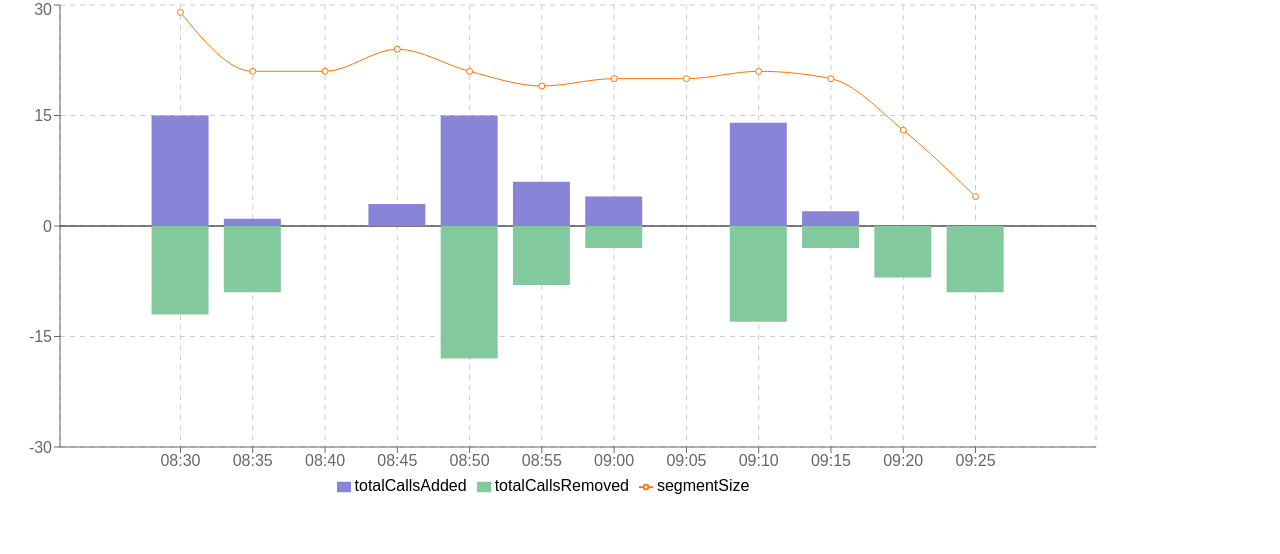
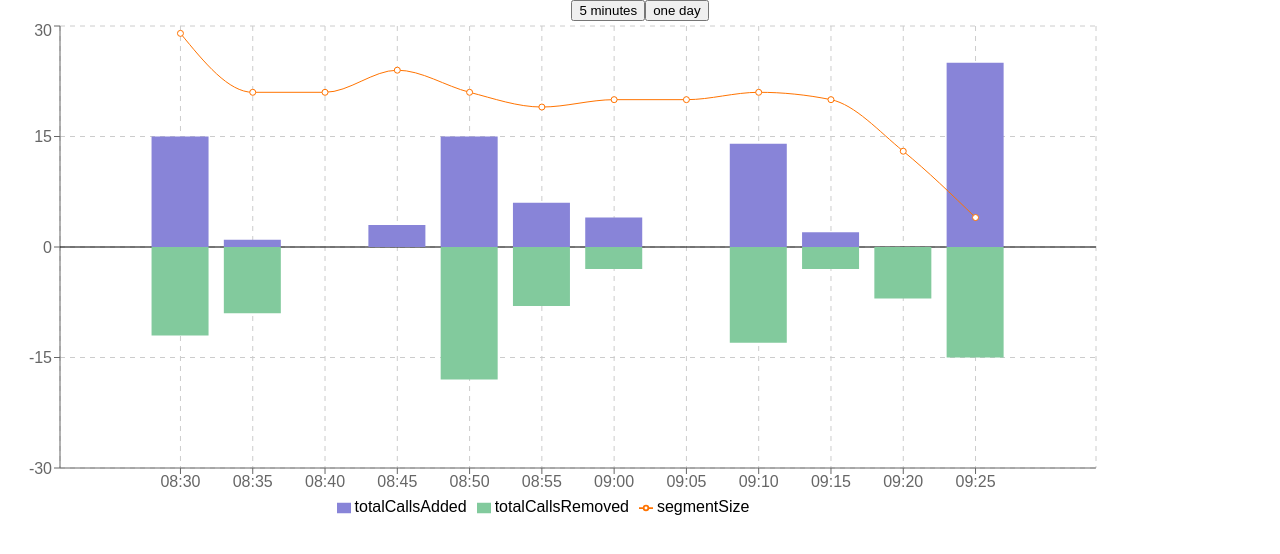
Before and after one commit to nkhristinin/tomatoes-chart, a React (Create React App) app: page / in a window 1280 px wide. Shown: the top 554 px of the page. Built offline with nearby package versions, Linux system fonts and the light colour scheme.

Commit message:
Add possibility to change group time

```diff
--- a/src/API/index.js
+++ b/src/API/index.js
@@ -1,6 +1,6 @@
 // @flow
 
-import { getTime, subMinutes } from "date-fns"
+import { getTime, subMinutes, subHours } from "date-fns"
 
 const getRandomInt = (min: number, max: number): number =>
   Math.floor(Math.random() * (max - min)) + min
@@ -8,7 +8,12 @@ const getRandomInt = (min: number, max: number): number =>
 /**
  * Ger random array of ticks from some date
  */
-const getRandomPastTicks = (fromDate: number, count: number): Array<Tick> => {
+const getRandomPastTicks = (
+  fromDate: number,
+  count: number,
+  diff: number => number,
+  range: number = 10
+): Array<Tick> => {
   return Array(count)
     .fill(undefined)
     .reduce(acc => {
@@ -16,18 +21,16 @@ const getRandomPastTicks = (fromDate: number, count: number): Array<Tick> => {
       if (acc.length === 0) {
         newItem = {
           timestamp: getTime(fromDate),
-          totalCallsAdded: getRandomInt(0, 10),
-          totalCallsRemoved: -getRandomInt(0, 10),
+          totalCallsAdded: getRandomInt(0, range),
+          totalCallsRemoved: -getRandomInt(0, range),
           segmentSize: getRandomInt(0, 5)
         }
       } else {
         const prevItem = acc[acc.length - 1]
-        const newCallsAdded = getRandomInt(0, 10)
-        const newCallsRemoved = getRandomInt(0, 10)
+        const newCallsAdded = getRandomInt(0, range)
+        const newCallsRemoved = getRandomInt(0, range)
         newItem = {
-          timestamp: getTime(
-            subMinutes(prevItem.timestamp, getRandomInt(0, 10))
-          ),
+          timestamp: getTime(diff(prevItem.timestamp)),
           totalCallsAdded: newCallsAdded,
           totalCallsRemoved: -newCallsRemoved,
           segmentSize:
@@ -52,7 +55,21 @@ const getRandomPastTicks = (fromDate: number, count: number): Array<Tick> => {
  * getTicks() // return 6 ticks after 3 seconds
  */
 export const makeGetTicks = (intitialCount: number = 100) => {
-  let data: Array<Tick> = getRandomPastTicks(new Date(), intitialCount)
+  const dataMinutes: Array<Tick> = getRandomPastTicks(
+    new Date(),
+    intitialCount,
+    time => subMinutes(time, getRandomInt(0, 10))
+  )
+
+  const dataDays: Array<Tick> = getRandomPastTicks(
+    dataMinutes[dataMinutes.length - 1].timestamp,
+    40,
+    time => subHours(time, getRandomInt(12, 48)),
+    100
+  )
+
+  let data: Array<Tick> = dataDays.concat(dataMinutes)
+
   let isLoad = false
 
   const getTicks = (): Array<Tick> => {
--- a/src/containers/TicksContainer.js
+++ b/src/containers/TicksContainer.js
@@ -2,7 +2,12 @@
 
 import React from "react"
 import { connect } from "react-redux"
-import { getTicks, fetchTicks } from "../modules/ticks"
+import {
+  getTicks,
+  fetchTicks,
+  groupByOneDay,
+  groupByFiveMinutes
+} from "../modules/ticks"
 import TicksChart from "../components/TicksChart"
 
 class TicksContainer extends React.Component {
@@ -23,7 +28,16 @@ class TicksContainer extends React.Component {
   }
 
   render() {
-    return <TicksChart ticks={this.props.ticks} />
+    const { ticks, groupByFiveMinutes, groupByOneDay } = this.props
+    return (
+      <div>
+        <div>
+          <button onClick={groupByFiveMinutes}>5 minutes</button>
+          <button onClick={() => groupByOneDay()}>one day</button>
+        </div>
+        <TicksChart ticks={this.props.ticks} />
+      </div>
+    )
   }
 }
 
@@ -32,7 +46,9 @@ const mapStateToProps = state => ({
 })
 
 const mapDispatchToProps = {
-  fetchTicks: fetchTicks
+  fetchTicks,
+  groupByFiveMinutes,
+  groupByOneDay
 }
 
 export default connect(
--- a/src/modules/ticks/index.js
+++ b/src/modules/ticks/index.js
@@ -6,6 +6,7 @@ const fetchTicksFromAPI = makeGetTicks()
 
 // constants
 const GET_TICKS = "ticks/GET_TICKS"
+const GROUP_BY = "ticks/GROUP_BY"
 
 // reducers
 type TicksStateType = {
@@ -16,6 +17,8 @@ type TicksStateType = {
 
 const FIVE_MINUTES = 1000 * 60 * 5
 const ONE_HOUR = 1000 * 60 * 60
+const ONE_DAY = ONE_HOUR * 24
+const ONE_MONTH = ONE_DAY * 30
 
 const initialState: TicksStateType = {
   data: [],
@@ -33,12 +36,29 @@ export default (
         ...state,
         data: action.ticks
       }
+    case GROUP_BY:
+      return {
+        ...state,
+        groupedBy: action.groupedBy,
+        ticksCount: action.ticksCount
+      }
     default:
       return state
   }
 }
 
-// selectors
+//selectors
+
+const groupBy = (groupedBy, ticksCount) => ({
+  type: GROUP_BY,
+  groupedBy,
+  ticksCount
+})
+
+export const groupByFiveMinutes = () =>
+  groupBy(FIVE_MINUTES, ONE_HOUR / FIVE_MINUTES)
+
+export const groupByOneDay = () => groupBy(ONE_DAY, ONE_MONTH / ONE_DAY)
 
 // Return ticks for charts
 // for opmiziation can use reselect or other solutions for memoisation
```
